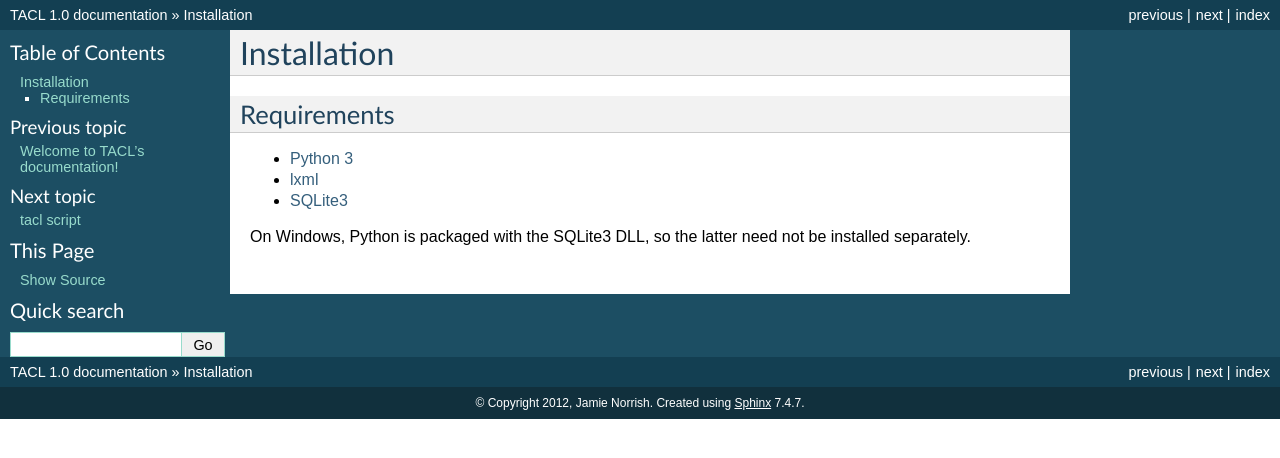
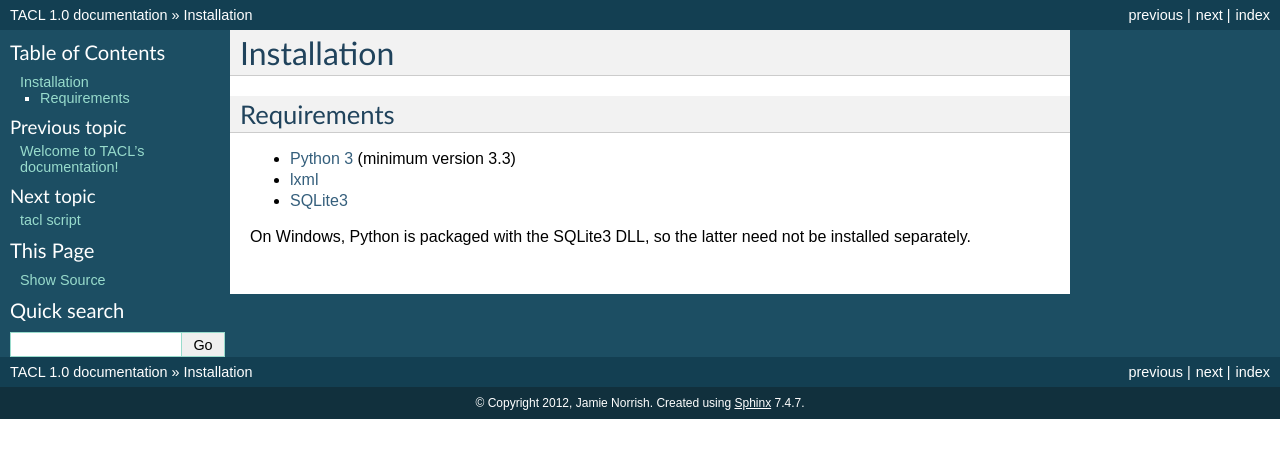
Before and after one commit to ajenhl/tacl, a Sphinx documentation site: the page built from docs/source/installation.rst, in a window 1280 px wide. Shown: the top 458 px of the page. Built offline with Sphinx 7.4.7, drawn with Linux system fonts in a browser that asks for light colours.

Commit message:
Specified Python 3.3, rather than just Python 3, as a requirement.

```diff
--- a/README.rst
+++ b/README.rst
@@ -13,8 +13,8 @@ documentation is available at http://tacl.readthedocs.org/en/latest/
 Installation
 ------------
 
-Using `Python 3`_\, run ``python setup.py install``. Requires
-`SQLite`_ and `lxml`_ XML library.
+Using `Python 3`_\ (minimum version 3.3), run ``python setup.py
+install``. Requires `SQLite`_ and `lxml`_ XML library.
 
 
 Usage
@@ -25,6 +25,6 @@ Run ``tacl -h`` for a listing of available subcommands, and ``tacl
 
 
 .. _Chinese Buddhist Electronic Text Association: http://www.cbeta.org/
-.. _Python 3: http://www.python.org
+.. _Python 3: http://www.python.org/
 .. _SQLite: http://www.sqlite.org/
 .. _lxml: http://lxml.de/
--- a/docs/source/installation.rst
+++ b/docs/source/installation.rst
@@ -4,7 +4,7 @@ Installation
 Requirements
 ------------
 
-* `Python 3`_
+* `Python 3`_ (minimum version 3.3)
 * `lxml`_
 * `SQLite3`_
 
```
